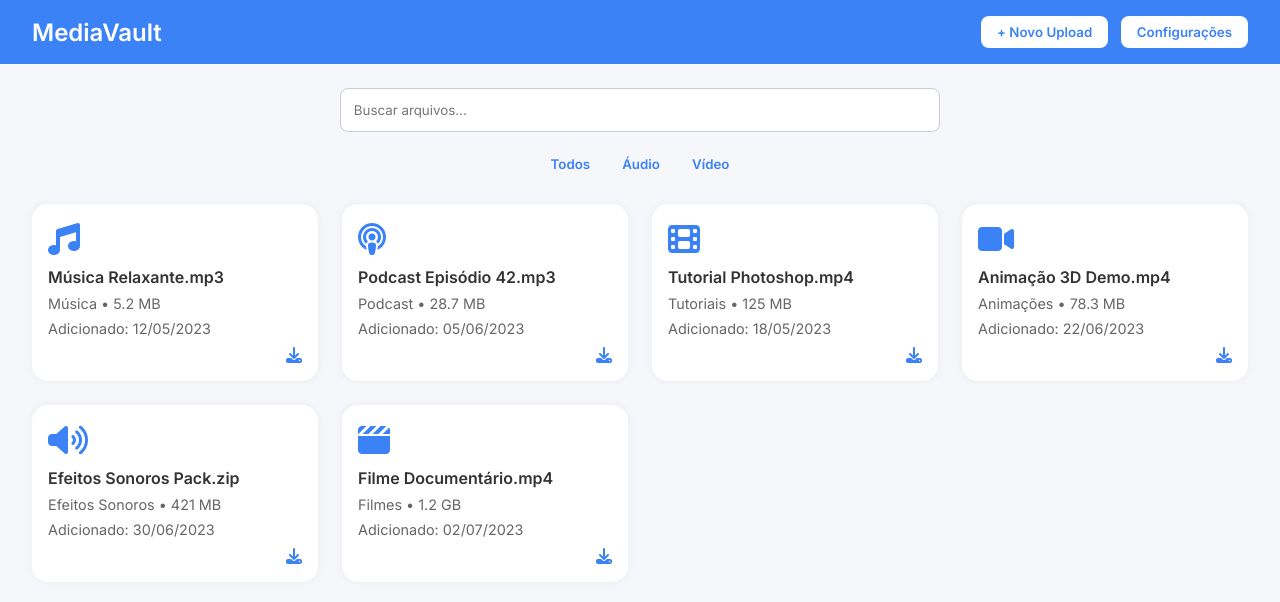
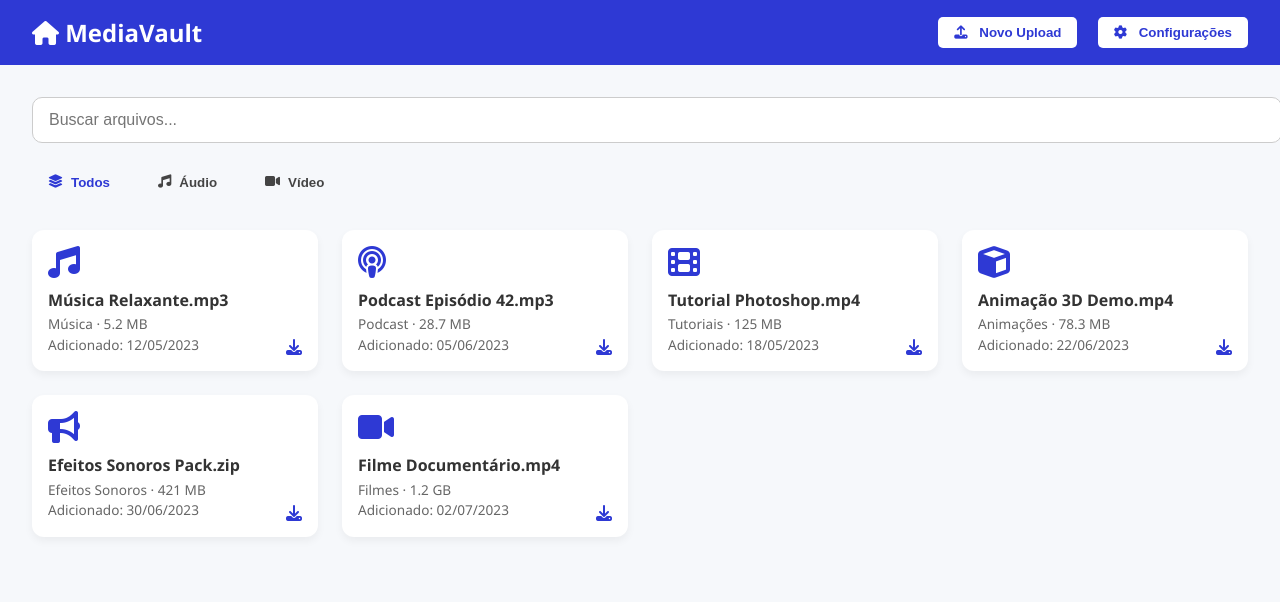
Before and after one commit to JpMt2006/Alvodagraca, a plain HTML site: page index.html in a window 1280 px wide. Drawn offline with Linux system fonts and the light colour scheme.

Commit message:
correction 001

```diff
--- a/alvodagraca.css
+++ b/alvodagraca.css
@@ -1,88 +1,115 @@
-* {
+body {
   margin: 0;
-    padding: 0;
-    box-sizing: border-box;
-    font-family: 'Inter', sans-serif;
-  }
-  body {
-    background: #f5f7fa;
+  font-family: 'Segoe UI', sans-serif;
+  background: #f6f8fb;
   color: #333;
 }
+
 header {
-    background: #3b82f6;
+  background-color: #2e39d4;
   color: white;
   padding: 1rem 2rem;
   display: flex;
   justify-content: space-between;
   align-items: center;
 }
-  header .logo {
+
+.logo {
   font-size: 1.5rem;
   font-weight: bold;
 }
-  header .actions button {
-    background: white;
-    color: #3b82f6;
+
+.actions button {
+  margin-left: 1rem;
+  padding: 0.5rem 1rem;
+  background-color: white;
+  color: #2e39d4;
   border: none;
-    padding: 0.5rem 1rem;
-    margin-left: 0.5rem;
-    border-radius: 0.5rem;
+  border-radius: 5px;
   cursor: pointer;
-    font-weight: 600;
+  font-weight: bold;
 }
-  .search {
-    margin: 1.5rem auto;
-    max-width: 600px;
-    text-align: center;
+
+.actions button i {
+  margin-right: 0.5rem;
 }
-  .search input {
+
+main {
+  padding: 2rem;
+}
+
+#search {
   width: 100%;
-    padding: 0.8rem;
+  padding: 0.8rem 1rem;
   border: 1px solid #ccc;
-    border-radius: 0.5rem;
+  border-radius: 10px;
+  margin-bottom: 1.5rem;
+  font-size: 1rem;
 }
+
 .filters {
   display: flex;
-    justify-content: center;
-    gap: 2rem;
-    margin-bottom: 1rem;
+  gap: 1rem;
+  margin-bottom: 2rem;
 }
+
 .filters button {
+  padding: 0.5rem 1rem;
+  border: none;
   background: none;
-    border: none;
-    font-weight: 600;
+  font-weight: bold;
   cursor: pointer;
-    color: #3b82f6;
+  color: #444;
+  display: flex;
+  align-items: center;
 }
-  .grid {
+
+.filters button.active,
+.filters button:hover {
+  color: #2e39d4;
+}
+
+.filters button i {
+  margin-right: 0.5rem;
+}
+
+.cards {
   display: grid;
-    grid-template-columns: repeat(auto-fill, minmax(250px, 1fr));
+  grid-template-columns: repeat(auto-fill, minmax(260px, 1fr));
   gap: 1.5rem;
-    padding: 1rem 2rem;
 }
+
 .card {
   background: white;
   padding: 1rem;
-    border-radius: 1rem;
-    box-shadow: 0 0 10px rgba(0,0,0,0.05);
-    display: flex;
-    flex-direction: column;
-    gap: 0.5rem;
+  border-radius: 12px;
+  box-shadow: 0 4px 8px rgba(0,0,0,0.05);
+  position: relative;
 }
-  .card .icon {
+
+.icon {
   font-size: 2rem;
-    color: #3b82f6;
+  color: #2e39d4;
+  margin-bottom: 0.5rem;
 }
-  .card .name {
-    font-weight: 600;
+
+.title {
+  font-weight: bold;
+  font-size: 1rem;
+  margin: 0.2rem 0;
 }
-  .card .info {
-    font-size: 0.9rem;
+
+.desc,
+.date {
   color: #666;
+  font-size: 0.85rem;
+  margin: 0.1rem 0;
 }
-  .card .download {
-    margin-top: auto;
-    text-align: right;
-    color: #3b82f6;
+
+.download-icon {
+  position: absolute;
+  bottom: 1rem;
+  right: 1rem;
+  color: #2e39d4;
   cursor: pointer;
 }
--- a/index.html
+++ b/index.html
@@ -1,78 +1,105 @@
 <!DOCTYPE html>
 <html lang="pt-BR">
 <head>
-  <meta charset="UTF-8" />
-  <meta name="viewport" content="width=device-width, initial-scale=1.0" />
+  <meta charset="UTF-8">
   <title>MediaVault</title>
-  <link href="https://fonts.googleapis.com/css2?family=Inter:wght@400;600&display=swap" rel="stylesheet">
-  <script src="https://kit.fontawesome.com/a076d05399.js" crossorigin="anonymous"></script>
-  <link href="alvodagraca.css" rel="stylesheet">
-  <link href=server.js></script>
+  <link rel="stylesheet" href="alvodagraca.css">
+  <link rel="stylesheet" href="https://cdnjs.cloudflare.com/ajax/libs/font-awesome/6.4.0/css/all.min.css">
 </head>
 <body>
   <header>
-    <div class="logo">MediaVault</div>
+    <div class="logo"><i class="fas fa-home"></i> MediaVault</div>
     <div class="actions">
-      <button>+ Novo Upload</button>
-      <button>Configurações</button>
+      <button class="upload"><i class="fas fa-upload"></i> Novo Upload</button>
+      <button class="config"><i class="fas fa-cog"></i> Configurações</button>
     </div>
   </header>
-  <div class="search">
-    <input type="text" id="searchInput" placeholder="Buscar arquivos..." />
-  </div>
-  <div class="filters">
-    <button onclick="filterCards('todos')">Todos</button>
-    <button onclick="filterCards('audio')">Áudio</button>
-    <button onclick="filterCards('video')">Vídeo</button>
-  </div>
-  <div class="grid" id="cardGrid">
-    <!-- Cards injetados por JavaScript -->
-  </div>
+  <script>
+    async function uploadFile() {
+      const file = document.getElementById('fileInput').files[0];
+      if (!file) return alert('Selecione um arquivo');
 
-  <script>
-    const arquivos = [
-      { nome: "Música Relaxante.mp3", tipo: "Música", tamanho: "5.2 MB", data: "12/05/2023", icone: "fa-music", categoria: "audio" },
-      { nome: "Podcast Episódio 42.mp3", tipo: "Podcast", tamanho: "28.7 MB", data: "05/06/2023", icone: "fa-podcast", categoria: "audio" },
-      { nome: "Tutorial Photoshop.mp4", tipo: "Tutoriais", tamanho: "125 MB", data: "18/05/2023", icone: "fa-film", categoria: "video" },
-      { nome: "Animação 3D Demo.mp4", tipo: "Animações", tamanho: "78.3 MB", data: "22/06/2023", icone: "fa-video", categoria: "video" },
-      { nome: "Efeitos Sonoros Pack.zip", tipo: "Efeitos Sonoros", tamanho: "421 MB", data: "30/06/2023", icone: "fa-volume-up", categoria: "audio" },
-      { nome: "Filme Documentário.mp4", tipo: "Filmes", tamanho: "1.2 GB", data: "02/07/2023", icone: "fa-clapperboard", categoria: "video" }
-    ];
+      const formData = new FormData();
+      formData.append('file', file);
 
-    function renderCards(filtro = "todos") {
-      const grid = document.getElementById("cardGrid");
-      grid.innerHTML = "";
-      const filtrados = arquivos.filter(a => filtro === "todos" || a.categoria === filtro);
-      filtrados.forEach(arq => {
-        const card = document.createElement("div");
-        card.className = "card";
-        card.innerHTML = `
-          <div class="icon"><i class="fas ${arq.icone}"></i></div>
-          <div class="name">${arq.nome}</div>
-          <div class="info">${arq.tipo} • ${arq.tamanho}</div>
-          <div class="info">Adicionado: ${arq.data}</div>
-          <div class="download"><i class="fas fa-download"></i></div>
-        `;
-        grid.appendChild(card);
-      });
+      const status = document.getElementById('status');
+      status.innerText = 'Enviando...';
+
+      try {
+        const response = await fetch('http://localhost:3000/upload', {
+          method: 'POST',
+          body: formData
+        });
+        const result = await response.json();
+
+        if (result.success) {
+          status.innerText = `Upload concluído! ID: ${result.fileId}`;
+        } else {
+          status.innerText = `Erro: ${result.error}`;
+        }
+      } catch (err) {
+        status.innerText = `Falha: ${err.message}`;
+      }
     }
+  </script>
+  <main>
+    <input type="text" id="search" placeholder="Buscar arquivos...">
 
-    function filterCards(categoria) {
-      renderCards(categoria);
-    }
+    <div class="filters">
+      <button class="active"><i class="fas fa-layer-group"></i> Todos</button>
+      <button><i class="fas fa-music"></i> Áudio</button>
+      <button><i class="fas fa-video"></i> Vídeo</button>
+    </div>
 
-    document.getElementById("searchInput").addEventListener("input", (e) => {
-      const termo = e.target.value.toLowerCase();
-      const grid = document.getElementById("cardGrid");
-      const cards = grid.querySelectorAll(".card");
-      cards.forEach(card => {
-        const nome = card.querySelector(".name").textContent.toLowerCase();
-        card.style.display = nome.includes(termo) ? "block" : "none";
-      });
-    });
+    <div class="cards">
+      <div class="card">
+        <i class="fas fa-music icon"></i>
+        <p class="title">Música Relaxante.mp3</p>
+        <p class="desc">Música · 5.2 MB</p>
+        <p class="date">Adicionado: 12/05/2023</p>
+        <i class="fas fa-download download-icon"></i>
+      </div>
 
-    // Renderizar ao carregar
-    renderCards();
-  </script>
+      <div class="card">
+        <i class="fas fa-podcast icon"></i>
+        <p class="title">Podcast Episódio 42.mp3</p>
+        <p class="desc">Podcast · 28.7 MB</p>
+        <p class="date">Adicionado: 05/06/2023</p>
+        <i class="fas fa-download download-icon"></i>
+      </div>
+
+      <div class="card">
+        <i class="fas fa-film icon"></i>
+        <p class="title">Tutorial Photoshop.mp4</p>
+        <p class="desc">Tutoriais · 125 MB</p>
+        <p class="date">Adicionado: 18/05/2023</p>
+        <i class="fas fa-download download-icon"></i>
+      </div>
+
+      <div class="card">
+        <i class="fas fa-cube icon"></i>
+        <p class="title">Animação 3D Demo.mp4</p>
+        <p class="desc">Animações · 78.3 MB</p>
+        <p class="date">Adicionado: 22/06/2023</p>
+        <i class="fas fa-download download-icon"></i>
+      </div>
+
+      <div class="card">
+        <i class="fas fa-bullhorn icon"></i>
+        <p class="title">Efeitos Sonoros Pack.zip</p>
+        <p class="desc">Efeitos Sonoros · 421 MB</p>
+        <p class="date">Adicionado: 30/06/2023</p>
+        <i class="fas fa-download download-icon"></i>
+      </div>
+
+      <div class="card">
+        <i class="fas fa-video icon"></i>
+        <p class="title">Filme Documentário.mp4</p>
+        <p class="desc">Filmes · 1.2 GB</p>
+        <p class="date">Adicionado: 02/07/2023</p>
+        <i class="fas fa-download download-icon"></i>
+      </div>
+    </div>
+  </main>
 </body>
 </html>
```
Also changed, not shown: gleaming-baton-459115-t2-982cd28bc7c4.json (added, +13 -0 lines), server.js (+19 -16 lines). Lines whose indentation alone changed are shown as unchanged.
